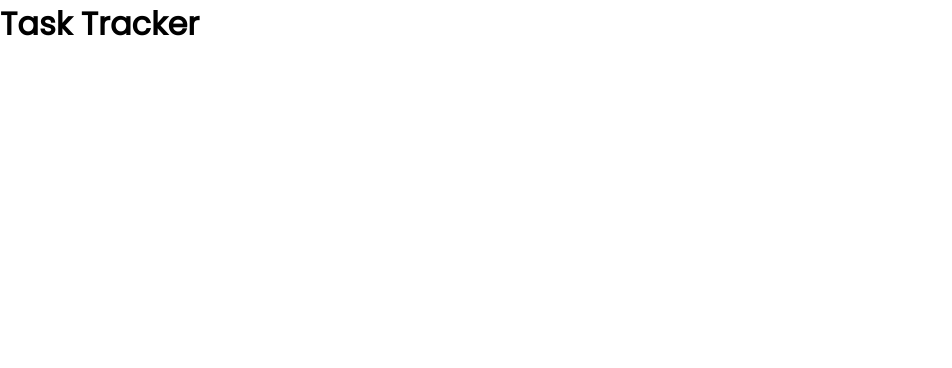
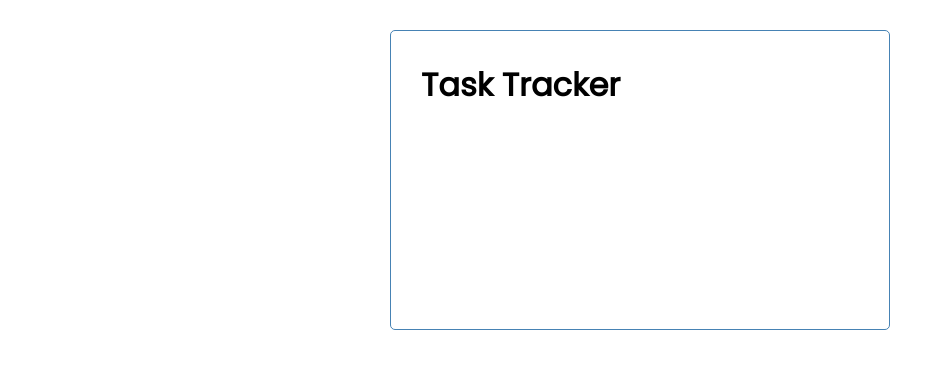
Before and after one commit to RonaldYou/Task-Tracker, a React (Create React App) app: page / in a window 1280 px wide. Shown: the top 368 px of the page, without its empty margins (0-952 px from the left). Built offline with nearby package versions, Linux system fonts and the light colour scheme.

Commit message:
css working

```diff
--- a/src/App.js
+++ b/src/App.js
@@ -1,8 +1,8 @@
 import Header from './components/Header'
 
-function App() {
+const App = ()=> {
   return (
-    <div className="App">
+    <div className='container'>
       <Header />
     </div>
   );
```
